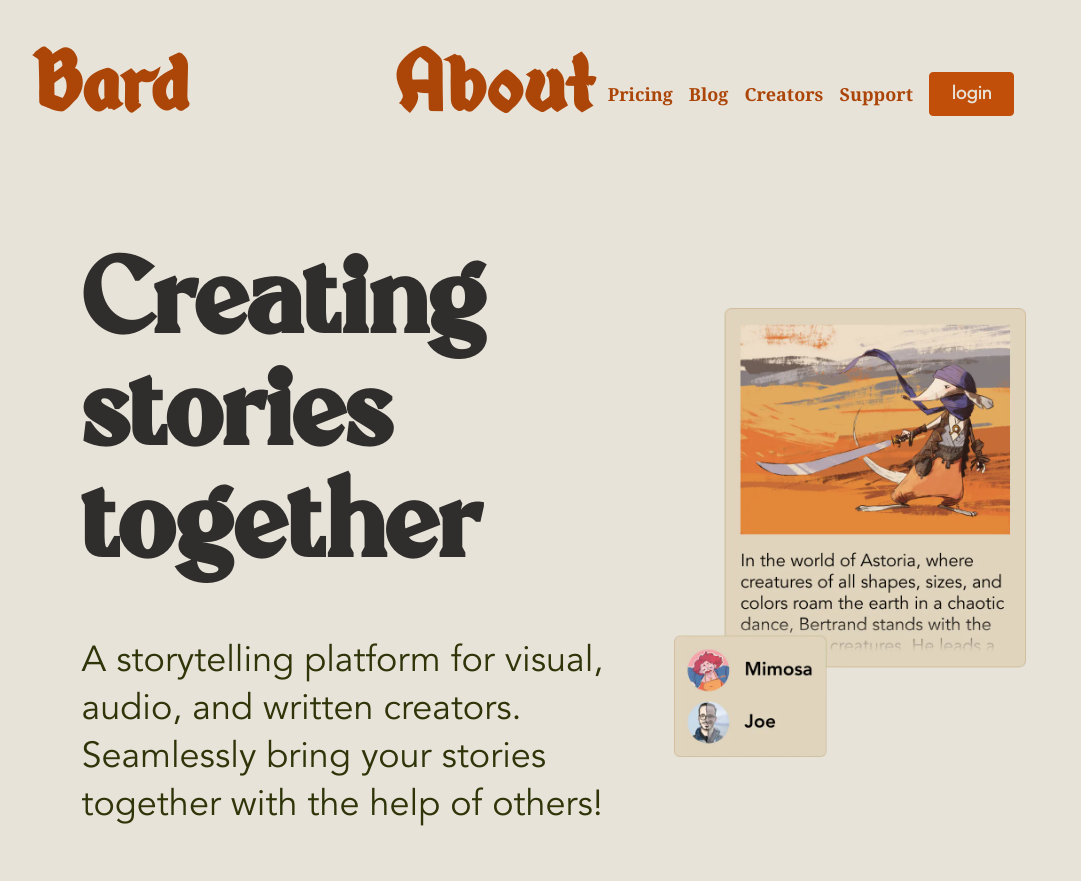
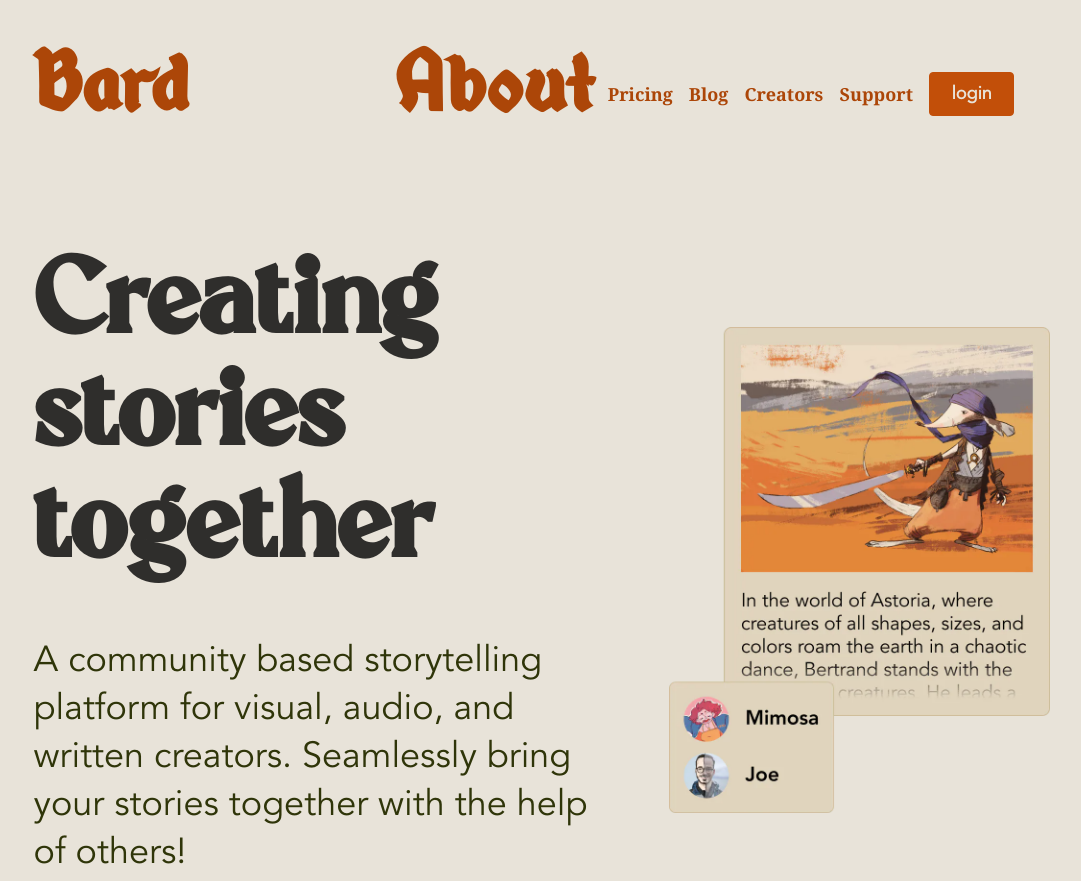
Before and after one commit to ProgrammingJoe/bardlanding, a Gatsby site: page / in a window 1280 px wide. Shown: the top 881 px of the page, without its empty margins (116-1197 px from the left). Built offline with nearby package versions, Linux system fonts and the light colour scheme; Gatsby itself is replaced by a stand-in of ours.

Commit message:
Type and image margin

```diff
--- a/src/components/layout.js
+++ b/src/components/layout.js
@@ -31,6 +31,10 @@
   body {
     min-height: 100vh;
     background-color: ${({ theme }) => theme.colors.body};
+
+    picture img {
+      margin-bottom: 0px;
+    }
 
     p, h1, h2, h3, h4, h5, picture {
       margin: 0px;
--- a/src/components/page-header.js
+++ b/src/components/page-header.js
@@ -3,7 +3,7 @@
 import { Header, PageSubHeader } from './typography';
 
 const Wrapper = styled.div`
-  padding: 60px 24px 80px 24px;
+  padding: 60px 24px 80px 0px;
 `
 
 const PageHeader = ({ header, subHeader }) => (
--- a/src/components/typography.js
+++ b/src/components/typography.js
@@ -31,8 +31,8 @@
 export const SectionHeader = styled.h3`
   font-size: 48px;
   line-height: 60px;
-  letter-spacing: 1.5px;
   margin-bottom: 40px;
+  font-weight: 500;
 
   @media (max-width: 1000px) {
     font-size: 36px;
@@ -49,6 +49,7 @@
   font-size: 28px;
   margin-bottom: 4px;
   font-family: "Hanesy";
+  letter-spacing: 1.2px;
 
   @media (max-width: 1000px) {
     font-size: 22px;
--- a/src/pages/index.js
+++ b/src/pages/index.js
@@ -195,18 +195,16 @@
         "
       />
 
-      <TextIndent>
       <HeroWrapper>
         <PageHeader
           header="Creating stories together"
           subHeader="
-              A storytelling platform for visual, audio, and written creators. Seamlessly bring your stories together with
-              the help of others!
+            A community based storytelling platform for visual, audio, and written creators. Seamlessly
+            bring your stories together with the help of others!
           "
         />
         <Picture png={HeroPNG} webp={HeroWEBP} alt="Image of collaboration"/>
       </HeroWrapper>
-      </TextIndent>
 
       <Cta
         header="Become a Bard!"
```
Lines whose indentation alone changed are shown as unchanged.
